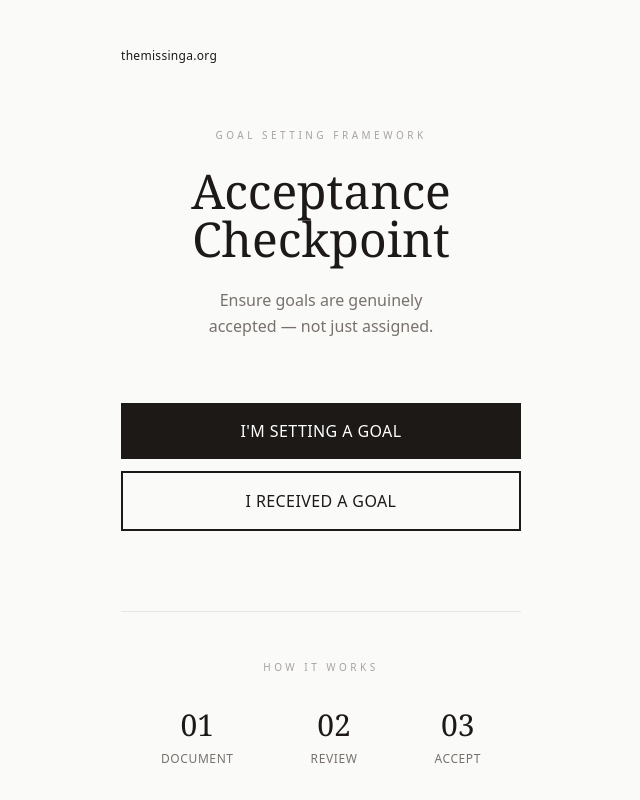
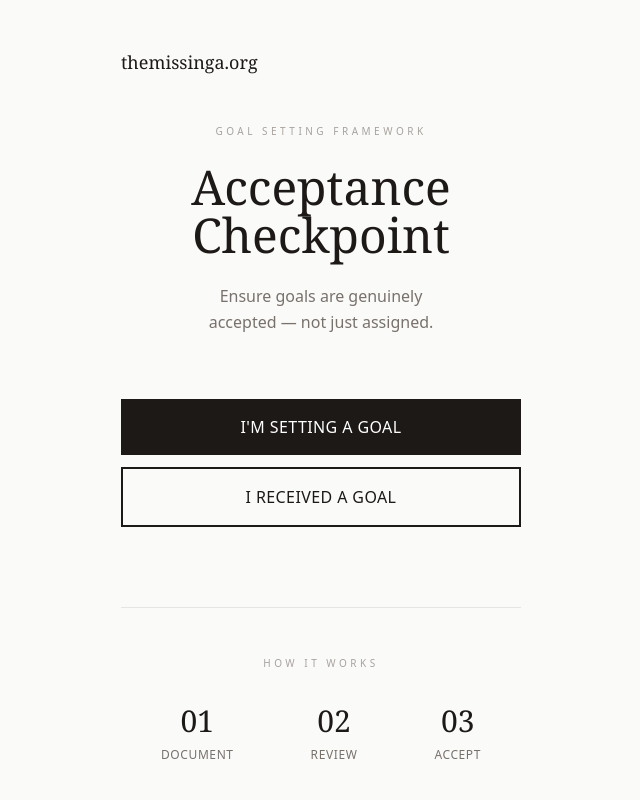
Before and after one commit to curtgiddings/-acceptance-checkpoint, a Next.js app: page / in a window 1280 px wide. Shown: the top 800 px of the page, without its empty margins (319-959 px from the left). Built offline with nearby package versions, Linux system fonts and the light colour scheme.

Commit message:
Brand in header on all pages

```diff
--- a/app/layout.tsx
+++ b/app/layout.tsx
@@ -1,8 +1,9 @@
 import type { Metadata } from 'next'
+import Link from 'next/link'
 import './globals.css'
 
 export const metadata: Metadata = {
-  title: 'Acceptance Checkpoint',
+  title: 'Acceptance Checkpoint | themissinga.org',
   description: 'Ensure goals are genuinely accepted — not just assigned.',
 }
 
@@ -15,6 +16,9 @@ export default function RootLayout({
     <html lang="en">
       <body className="min-h-screen bg-stone-50">
         <main className="max-w-md mx-auto px-6 py-12">
+          <Link href="/" className="block mb-12">
+            <p className="font-serif text-lg text-stone-900">themissinga.org</p>
+          </Link>
           {children}
         </main>
       </body>
--- a/app/page.tsx
+++ b/app/page.tsx
@@ -3,11 +3,6 @@ import Link from 'next/link'
 export default function Home() {
   return (
     <div className="animate-fade-in">
-      {/* Brand */}
-      <div className="mb-16">
-        <p className="text-xs font-medium tracking-wide text-stone-900">themissinga.org</p>
-      </div>
-
       {/* Header */}
       <div className="text-center mb-16">
         <p className="text-[10px] uppercase tracking-[0.35em] text-stone-400 mb-6">
```
